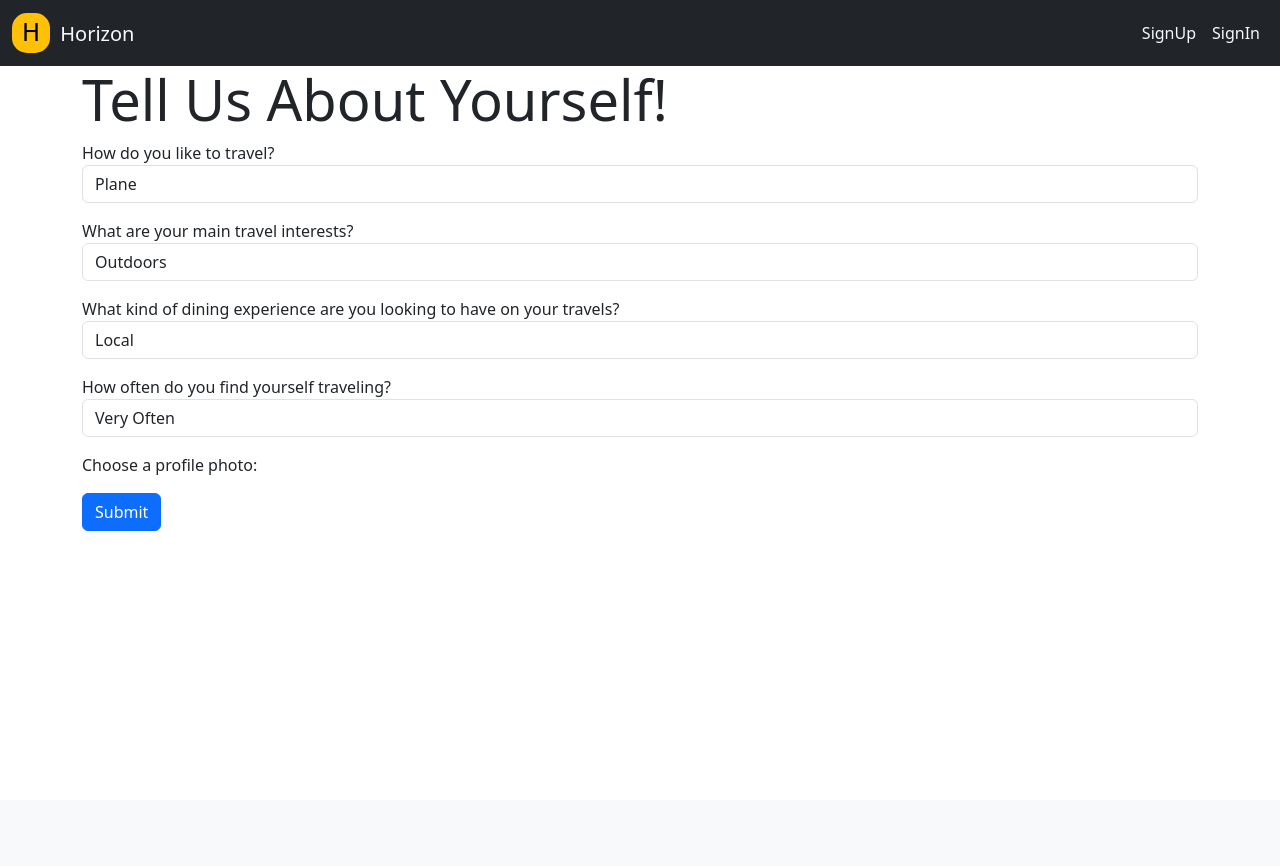
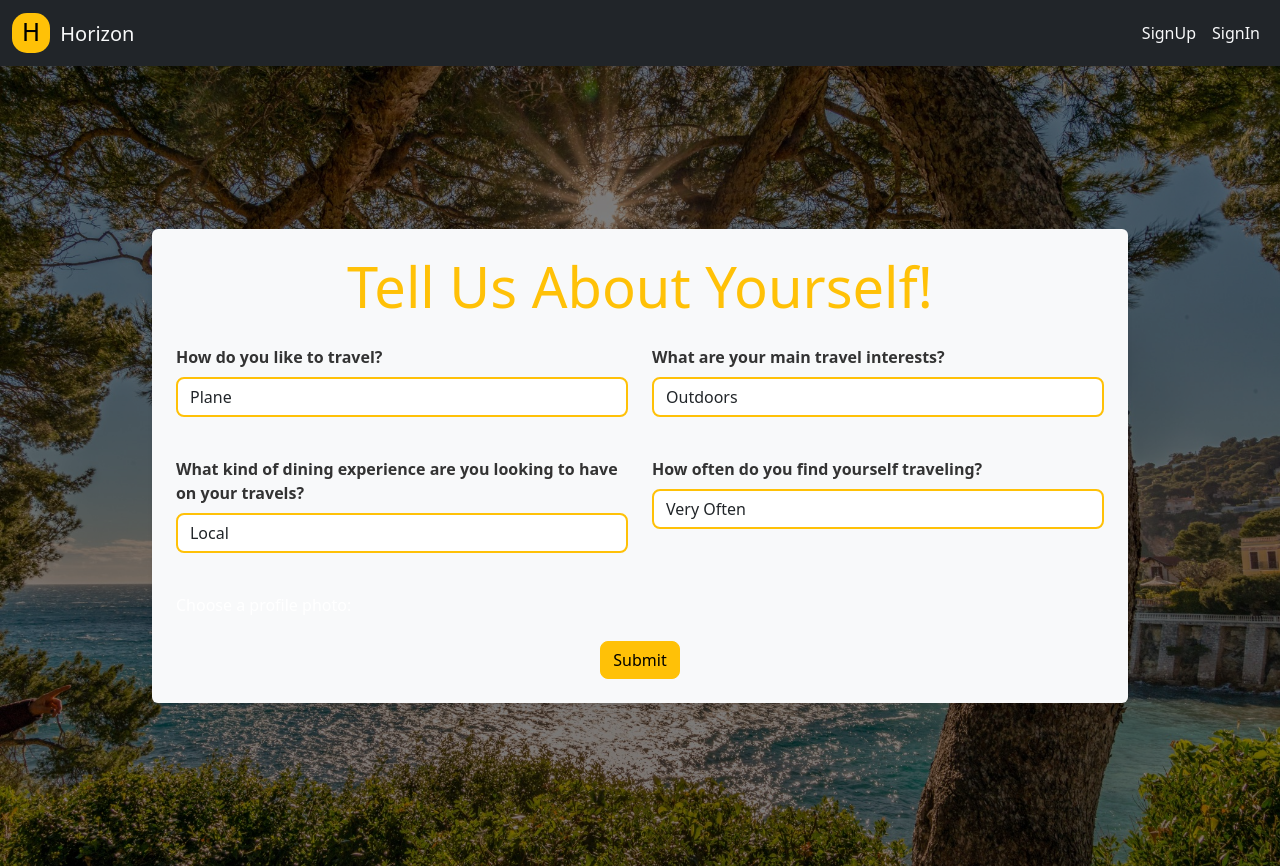
Before and after one commit to Phillipcostas/Horizon-Group, a Django app: template main_app/templates/registration/interestQuestions.html in a window 1280 px wide. Before the commit the page ends 531 px from the top, so only its background shows below. Run offline with Django 5.2, Linux system fonts and the light colour scheme; the template is opened without the code that fills it: values that come from a table or form of the project are taken from there, others are empty; some libraries are stand-ins or nearby versions.

Commit message:
updated CSS of question,user profile and map html, and uploaded a picture

```diff
--- a/main_app/templates/registration/interestQuestions.html
+++ b/main_app/templates/registration/interestQuestions.html
@@ -1,14 +1,20 @@
 {% extends 'base.html' %}
+
+{% load static %}
 
 {% block title %}Questions{% endblock %}
 
 {% block content %}
-<div class="container">
-  <h1 class="display-4">Tell Us About Yourself!</h1>
+<div class="page-background">
+  <div class="overlay"></div>
+  <div class="content-container">
+    <div class="container my-5 p-4 bg-light rounded shadow-sm">
+      <h1 class="display-4 text-center mb-4" style="color: var(--yellow-color);">Tell Us About Yourself!</h1>
       <form method="post" action="{% url 'interest' %}">
         {% csrf_token %}
-    <div class="mb-3">
-        <label for="id_question_1">How do you like to travel?</label>
+        <div class="row mb-4">
+          <div class="col-md-6 mb-3">
+            <label for="id_question_1" class="form-label">How do you like to travel?</label>
             <select name="question_1" id="id_question_1" class="form-control">
               <option value="Plane">Plane</option>
               <option value="Train">Train</option>
@@ -16,8 +22,8 @@
               <option value="Boat">Boat</option>
             </select>
           </div>
-    <div class="mb-3">
-        <label for="id_question_2">What are your main travel interests?</label>
+          <div class="col-md-6 mb-3">
+            <label for="id_question_2" class="form-label">What are your main travel interests?</label>
             <select name="question_2" id="id_question_2" class="form-control">
               <option value="Outdoors">Outdoors</option>
               <option value="Relaxation">Relaxation</option>
@@ -25,8 +31,10 @@
               <option value="Work">Work</option>
             </select>
           </div>
-    <div class="mb-3">
-        <label for="id_question_3">What kind of dining experience are you looking to have on your travels?</label>
+        </div>
+        <div class="row mb-4">
+          <div class="col-md-6 mb-3">
+            <label for="id_question_3" class="form-label">What kind of dining experience are you looking to have on your travels?</label>
             <select name="question_3" id="id_question_3" class="form-control">
               <option value="Local">Local</option>
               <option value="Fine Dining">Fine Dining</option>
@@ -34,8 +42,8 @@
               <option value="Vegetarian">Vegetarian</option>
             </select>
           </div>
-    <div class="mb-3">
-        <label for="id_question_4">How often do you find yourself traveling?</label>
+          <div class="col-md-6 mb-3">
+            <label for="id_question_4" class="form-label">How often do you find yourself traveling?</label>
             <select name="question_4" id="id_question_4" class="form-control">
               <option value="Very Often">Very Often</option>
               <option value="Often">Often</option>
@@ -43,11 +51,90 @@
               <option value="Almost Never">Almost Never</option>
             </select>
           </div>
-    {% csrf_token %}
-    <div class="form-group">
+        </div>
+        <div class="mb-4">
           {{ ProfilePhotoform.as_p }}
         </div>
-    <button type="submit" class="btn btn-primary">Submit</button>
+        <div class="text-center">
+          <button type="submit" class="btn btn-yellow">Submit</button>
+        </div>
       </form>
     </div>
+  </div>
+</div>
+
+<style>
+    .page-background {
+        position: relative;
+        background-image: url('{% static 'images/QUESTION PIC.jpg' %}');
+        background-size: cover;
+        background-position: center;
+        background-repeat: no-repeat;
+        min-height: 100vh;
+        color: #fff;
+        overflow: hidden;
+        display: flex;
+        align-items: center;
+        justify-content: center;
+      }
+
+      .page-background .overlay {
+        position: absolute;
+        top: 0;
+        left: 0;
+        width: 100%;
+        height: 100%;
+        background: rgba(0, 0, 0, 0.5);
+        z-index: 1;
+      }
+
+      .content-container {
+        position: relative;
+        z-index: 2;
+        display: flex;
+        align-items: center;
+        justify-content: center;
+      }
+
+  .container {
+    position: relative;
+    background-color: #fff;
+    padding: 2rem;
+    border-radius: 1rem;
+    box-shadow: 0 4px 8px rgba(0, 0, 0, 0.1);
+  }
+
+  .btn-yellow {
+    background-color: var(--yellow-color);
+    border-color: var(--yellow-color);
+    color: black;
+    transition: background-color 0.3s, color 0.3s;
+    border-radius: 0.5rem;
+  }
+
+  .btn-yellow:hover {
+    background-color: black;
+    color: var(--yellow-color);
+  }
+
+  .form-label {
+    font-weight: bold;
+    color: #333;
+  }
+
+  .form-control {
+    border: 2px solid var(--yellow-color);
+    border-radius: 0.5rem;
+    transition: border-color 0.3s, box-shadow 0.3s;
+  }
+
+  .form-control:focus {
+    border-color: black;
+    box-shadow: 0 0 0 0.2rem rgba(0, 0, 0, 0.1);
+  }
+
+  h1.display-4 {
+    color: var(--yellow-color);
+  }
+</style>
 {% endblock %}
```
Also changed, not shown: main_app/templates/map.html (+99 -15 lines), main_app/templates/profile.html (+5 -3 lines), main_app/static/images/QUESTION PIC.jpg (added). Lines whose indentation alone changed are shown as unchanged.
